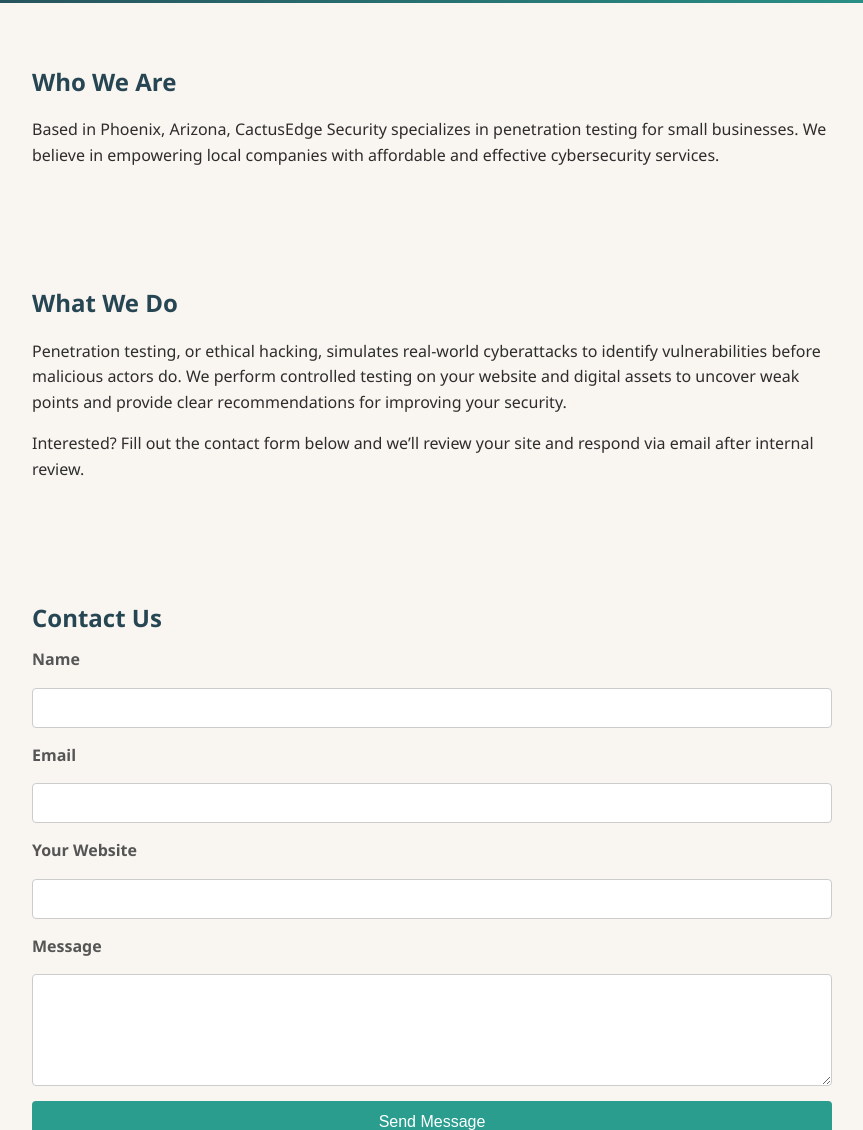
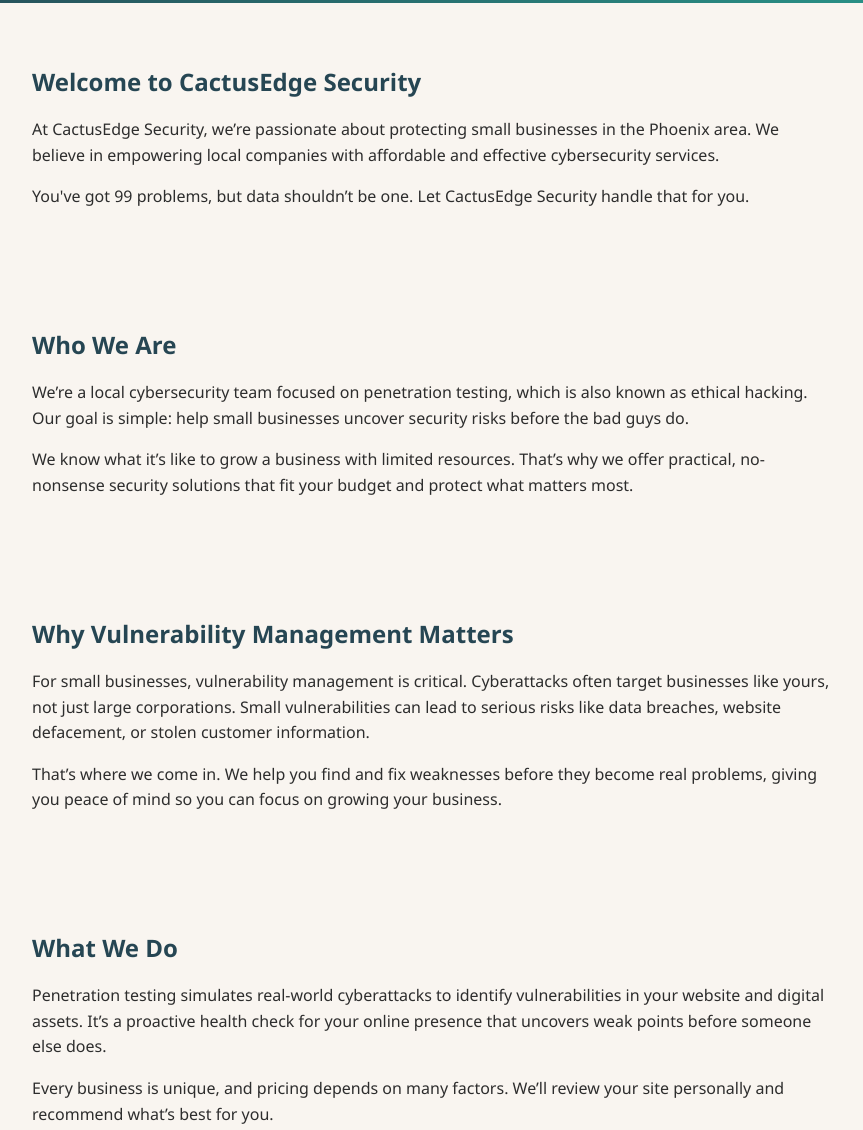
Before and after one commit to ThatGuyDave954/CactusEdgeSec, a plain HTML site: page index.html in a window 1280 px wide. Shown: the part 237-1367 px from the top of the page, without its empty margins (208-1071 px from the left). Drawn offline with Linux system fonts and the light colour scheme.

Commit message:
Update index.html

```diff
--- a/index.html
+++ b/index.html
@@ -12,20 +12,47 @@
         <p>Small business helping small businesses stay secure</p>
     </header>
 
+    <section id="welcome">
+        <h2>Welcome to CactusEdge Security</h2>
+        <p>
+            At CactusEdge Security, we’re passionate about protecting small businesses in the Phoenix area. We believe in empowering local companies with affordable and effective cybersecurity services.
+        </p>
+        <p>
+            You've got 99 problems, but data shouldn’t be one. Let CactusEdge Security handle that for you.
+        </p>
+    </section>
+
     <section id="about">
         <h2>Who We Are</h2>
         <p>
-            Based in Phoenix, Arizona, CactusEdge Security specializes in penetration testing for small businesses. We believe in empowering local companies with affordable and effective cybersecurity services.
+            We’re a local cybersecurity team focused on penetration testing, which is also known as ethical hacking. Our goal is simple: help small businesses uncover security risks before the bad guys do.
+        </p>
+        <p>
+            We know what it’s like to grow a business with limited resources. That’s why we offer practical, no-nonsense security solutions that fit your budget and protect what matters most.
+        </p>
+    </section>
+
+
+    <section id="importance">
+        <h2>Why Vulnerability Management Matters</h2>
+        <p>
+            For small businesses, vulnerability management is critical. Cyberattacks often target businesses like yours, not just large corporations. Small vulnerabilities can lead to serious risks like data breaches, website defacement, or stolen customer information.
+        </p>
+        <p>
+            That’s where we come in. We help you find and fix weaknesses before they become real problems, giving you peace of mind so you can focus on growing your business.
         </p>
     </section>
 
     <section id="services">
         <h2>What We Do</h2>
         <p>
-            Penetration testing, or ethical hacking, simulates real-world cyberattacks to identify vulnerabilities before malicious actors do. We perform controlled testing on your website and digital assets to uncover weak points and provide clear recommendations for improving your security.
+            Penetration testing simulates real-world cyberattacks to identify vulnerabilities in your website and digital assets. It’s a proactive health check for your online presence that uncovers weak points before someone else does.
         </p>
         <p>
-            Interested? Fill out the contact form below and we’ll review your site and respond via email after internal review.
+            Every business is unique, and pricing depends on many factors. We’ll review your site personally and recommend what’s best for you.
+        </p>
+        <p>
+            If you’re interested, please fill out the contact form below. After our internal review, we’ll reach out to you directly.
         </p>
     </section>
 
```
